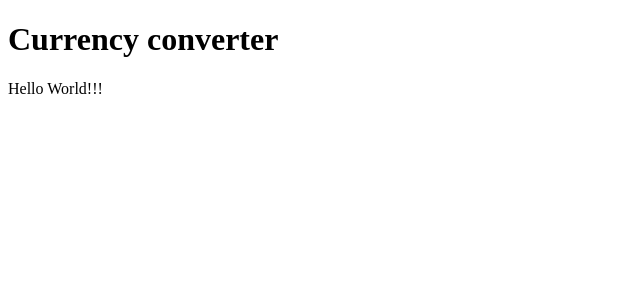
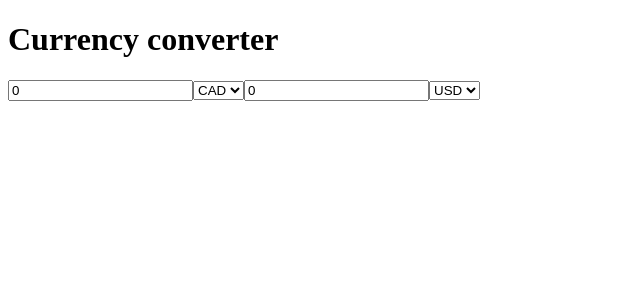
Before and after one commit to bijoyanupam/currency-converter-widget, a React app: page / in a window 1280 px wide. Shown: the top 300 px of the page, without its empty margins (0-640 px from the left). Built offline with nearby package versions, Linux system fonts and the light colour scheme; no server answers.

Commit message:
Update converter component.

```diff
--- a/src/components/Converter.jsx
+++ b/src/components/Converter.jsx
@@ -1,13 +1,150 @@
 import React from 'react';
+import fetch from 'isomorphic-fetch';
 
+/**
+ * Currency convertor component.
+ */
 class Converter extends React.Component {
+
+    /**
+     * constructor
+     */
+    constructor() {
+        super();
+
+        this.state = {
+            'rates': {},
+            'conversion': 'USD',
+            'base': 0,
+            'converted': 0
+        };
+    };
+
+    /**
+     * Fetch currency exchange data from fixer.io API.
+     *
+     * @param {string} currency Currency value as base for API.
+     *
+     * @returns {void}
+     */
+    getRates(currency) {
+        var url = 'http://api.fixer.io/latest?base=' + currency;
+
+        fetch(url)
+            .then((response) => {
+                if (response.status >= 400) {
+                    throw new Error('Bad response from server');
+                }
+                return response.json();
+            })
+            .then((data) => {
+                this.setState({
+                    'rates': data.rates
+                });
+                this.convertCurrency();
+            });
+    };
+
+    /**
+     * React component on first render as react component lifecycle.
+     */
+    componentDidMount() {
+        this.getRates(document.querySelector('#currency-from').value);
+    };
+
+    /**
+     * Select conversion.
+     *
+     * @param {SyntheticEvent} e Event object.
+     *
+     * @returns {void}
+     */
+    selectConversion(e) {
+        this.setState({
+            'conversion': e.target.value
+        }, () => {
+            this.convertCurrency();
+        });
+    };
+
+    /**
+     * Change base conversion.
+     *
+     * @param {SyntheticEvent} e Event object.
+     *
+     * @returns {void}
+     */
+    changeConvertion(e) {
+        this.getRates(e.target.value);
+    };
+
+    /**
+     * Convert currency.
+     *
+     * @param {SyntheticEvent} e Event object.
+     *
+     * @returns {void}
+     */
+    convertCurrency(e) {
+        let val = this.state.base;
+
+        if (this.isSameCurrency()) {
+            return;
+        }
+
+        if (e && e.target) {
+            val = e.target.value;
+        }
+        const rate = this.state.rates[this.state.conversion];
+
+        this.setState({
+            base: val,
+            converted: (parseInt(val) || 0) * rate
+        });
+    };
+
+    /**
+     * Check if same curency selector.
+     *
+     * @returns {boolean} Is same currency selector
+     */
+    isSameCurrency() {
+        let check = false;
+        if (document.querySelector('#currency-from').value ===
+            document.querySelector('#currency-to').value) {
+            check = true;
+            this.setState({
+                base: document.querySelector('#input-from').value,
+                converted: document.querySelector('#input-from').value
+            });
+        }
+        return check;
+    };
+
+    /**
+     * render
+     * @returns {ReactElement} markup
+     */
     render() {
         return (
-            <div>
-                Hello World!!!
+            <div className='currency-converter'>
+                <form>
+                    <input type='text' id='input-from' onChange={this.convertCurrency.bind(this)} value={this.state.base} />
+                    <select id='currency-from' onChange={this.changeConvertion.bind(this)}>
+                        <option value="CAD">CAD</option>
+                        <option value="USD">USD</option>
+                        <option value="EUR">EUR</option>
+                    </select>
+                    <input type='text' id='input-to' label={this.state.conversion} onChange={this.convertCurrency.bind(this)} value={this.state.converted} />
+                    <select id='currency-to' onChange={this.selectConversion.bind(this)}>
+                        <option value="USD">USD</option>
+                        <option value="CAD">CAD</option>
+                        <option value="EUR">EUR</option>
+                    </select>
+                </form>
             </div>
         );
-    }
+    };
 }
 
 export default Converter;
```
